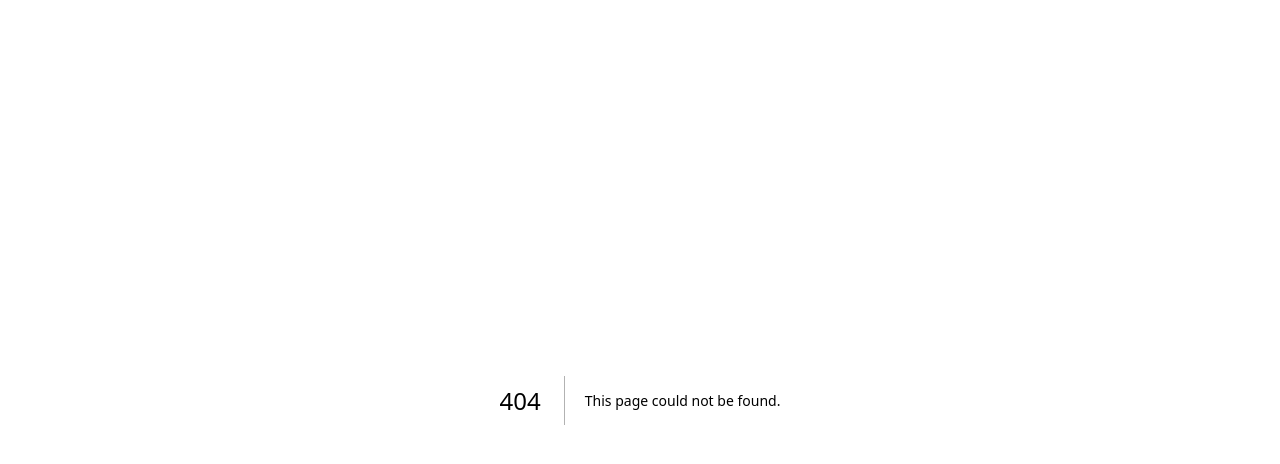
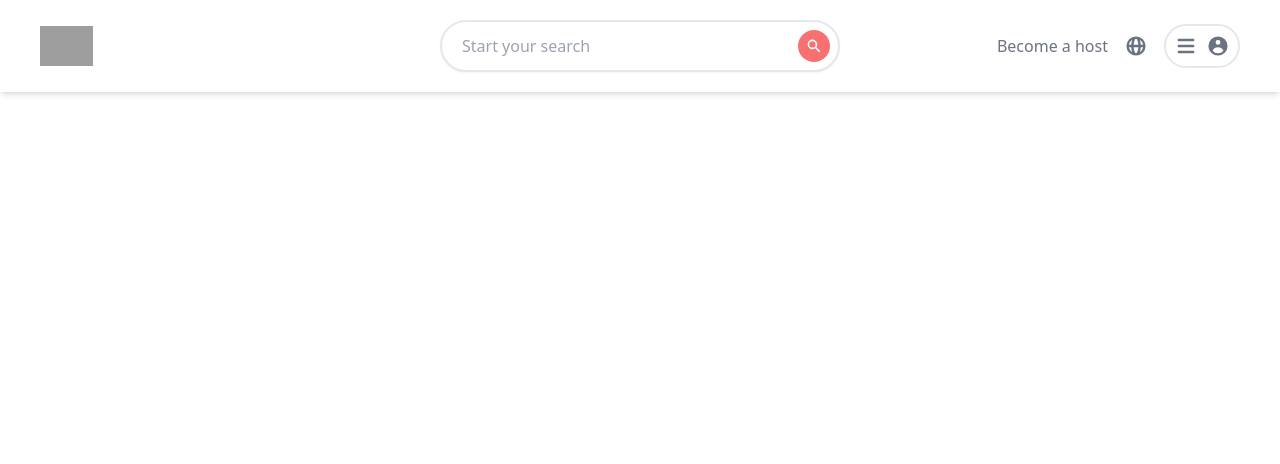
Before and after one commit to toniojenkins/airatj, a Next.js app in the folder airtj/: page /place in a window 1280 px wide. Before the commit this address had no page. Shown: the top 464 px of the page. Built offline with nearby package versions, Linux system fonts and the light colour scheme; grey boxes are pictures that could not be loaded; what @badrap/bar-of-progress would draw is missing.

Commit message:
ADDED:LgCard configuration

```diff
--- a/airtj/components/LargeCard.js
+++ b/airtj/components/LargeCard.js
@@ -16,7 +16,7 @@ const LargeCard = ({ img, title, description, buttonText }) => {
                 <h3 className="text-4xl mb-3 w-64">{title}</h3>
                 <p>{description}</p>
 
-                <button className="text-sm text-white bg-gray-900 px-4 py-2 rounded-lg mt-5">
+                <button className="text-sm text-white bg-gray-900 px-4 py-2 rounded-lg mt-5 hover:shadow-lg hover:scale-102 active:scale-95">
                     {buttonText}
                 </button>
             </div>
--- /dev/null
+++ b/airtj/pages/place.js
@@ -0,0 +1,15 @@
+import { useRouter } from 'next/router';
+import React from 'react';
+import Header from '../components/Header';
+
+const place = () => {
+    const router = useRouter();
+
+    return (
+        <div>
+            <Header />
+        </div>
+    );
+};
+
+export default place;
--- a/airtj/pages/search.js
+++ b/airtj/pages/search.js
@@ -12,6 +12,11 @@ function Search({ searchResults }) {
     const formattedStartDate = format(new Date(startDate), 'dd MMMM yy');
     const formattedEndDate = format(new Date(endDate), 'dd MMMM yy');
     const range = `${formattedStartDate} - ${formattedEndDate}`;
+    const place = () => {
+        router.push({
+            pathname: '/place',
+        });
+    };
 
     return (
         <div>
```
